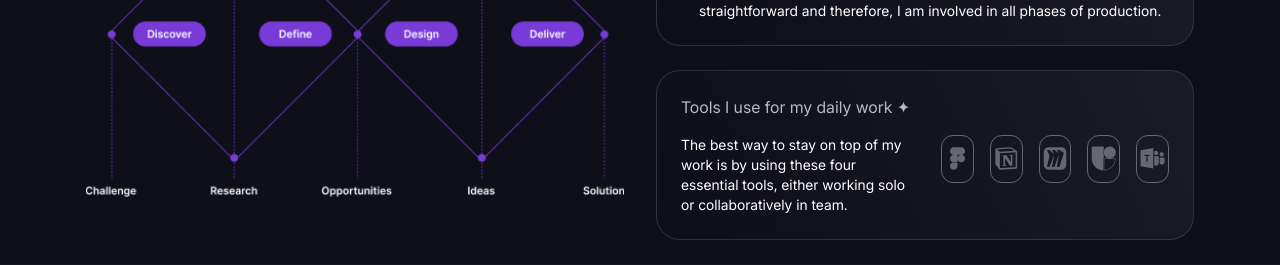
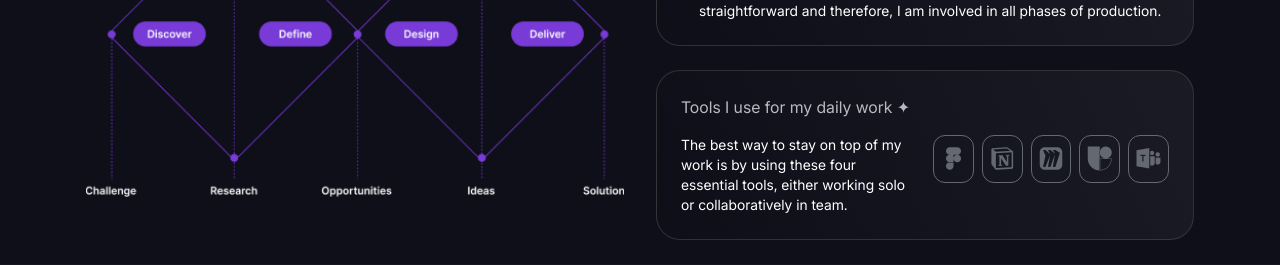
Before and after one commit to hussienkamalelden/SayedPortfolio, a Next.js app: page / in a window 1280 px wide. Shown: the part 2860-3125 px from the top of the page. Built offline with nearby package versions, Linux system fonts and the light colour scheme.

Commit message:
Refactor HowIWork component: Adjust grid and flex gap sizes for improved layout and spacing

```diff
--- a/src/components/home/HowIWork.jsx
+++ b/src/components/home/HowIWork.jsx
@@ -44,13 +44,13 @@
               <h3 className="text-[#B9BAC0] mb-4 font-[font-r] font-base ">
                 Tools I use for my daily work ✦
               </h3>
-              <div className=" grid grid-cols-1 lg:grid-cols-2 gap-8">
+              <div className=" grid grid-cols-1 lg:grid-cols-2 gap-4">
                 <p className="text-white text-sm font-[font-r]">
                   The best way to stay on top of my work is by using these four
                   essential tools, either working solo or collaboratively in
                   team.
                 </p>
-                <div className="flex gap-4">
+                <div className="flex gap-2">
                   <div className="group border border-[#646871] rounded-xl h-12 w-12 inline-flex items-center justify-center hover:border-white ">
                     <i class="icon-figma text-[#646871] text-2xl group-hover:text-white"></i>
                   </div>
```
